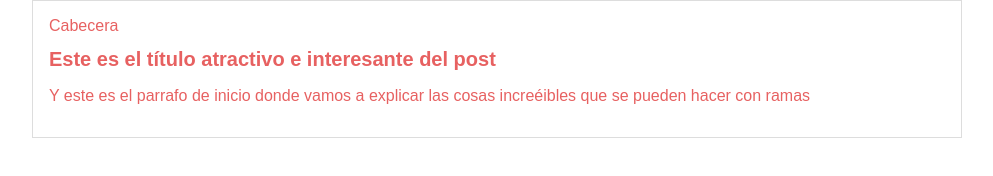
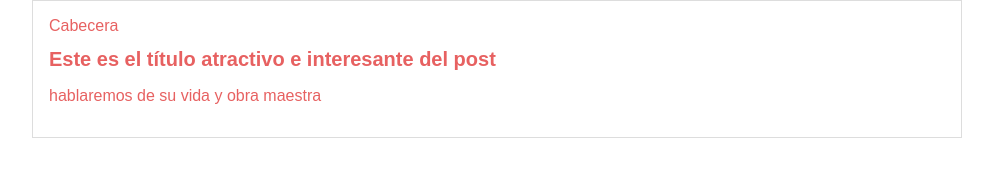
Before and after one commit to AngieeLicon/HyperBlock, a plain HTML site: page blogpost.html in a window 1280 px wide. Shown: the whole page, without its empty margins (143-1136 px from the left). Drawn offline with Linux system fonts and the light colour scheme.

Commit message:
cambio vida

```diff
--- a/blogpost.html
+++ b/blogpost.html
@@ -10,7 +10,7 @@
             </div>
             <div id="post">
                 <h1>Este es el título atractivo e interesante del post</h1>
-                <p>Y este es el parrafo de inicio donde vamos a explicar las cosas increéibles que se pueden hacer con ramas</p>
+                <p>hablaremos de su vida y obra maestra</p>
             </div>
         </div>
     </body>
```
